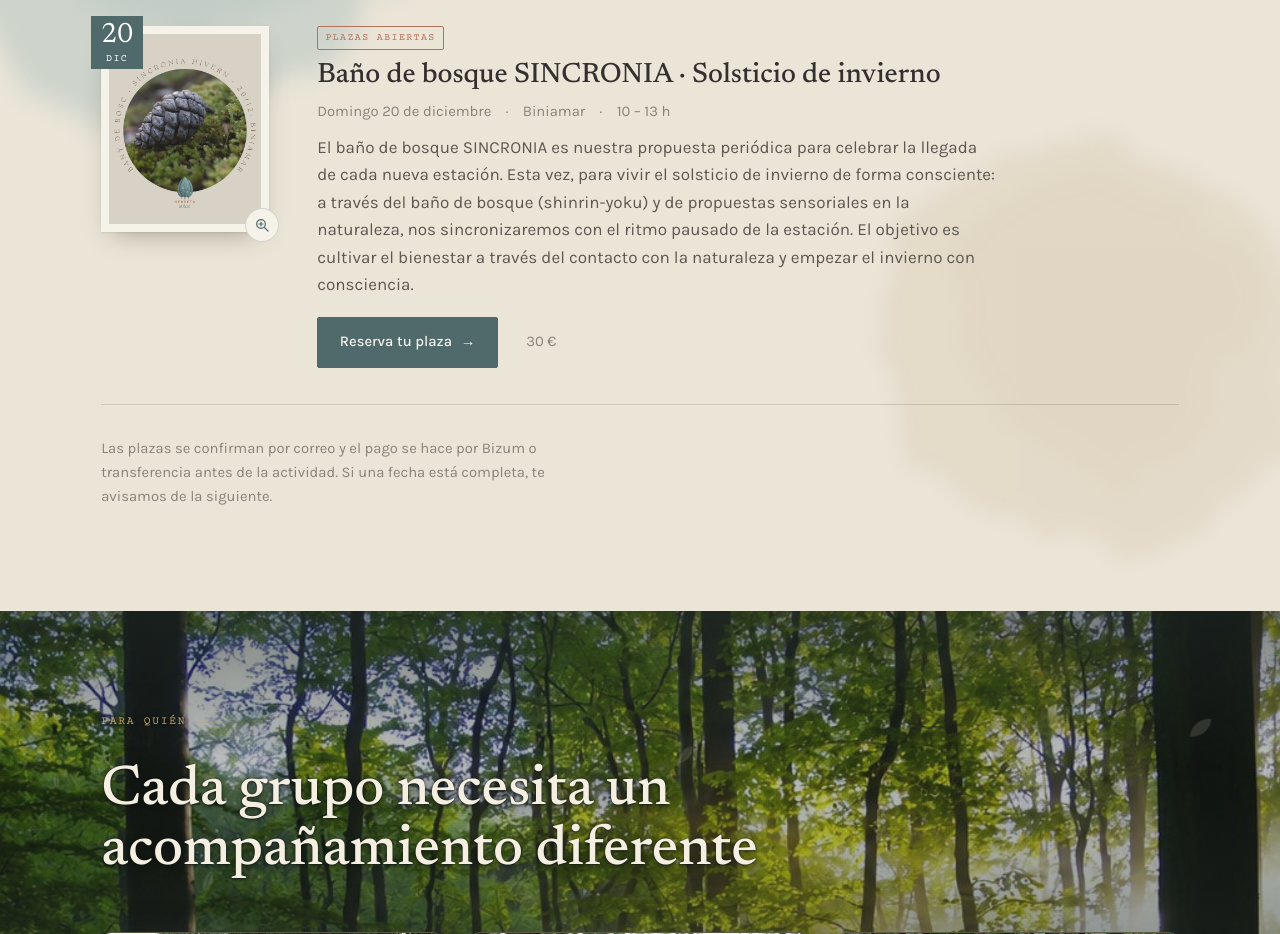
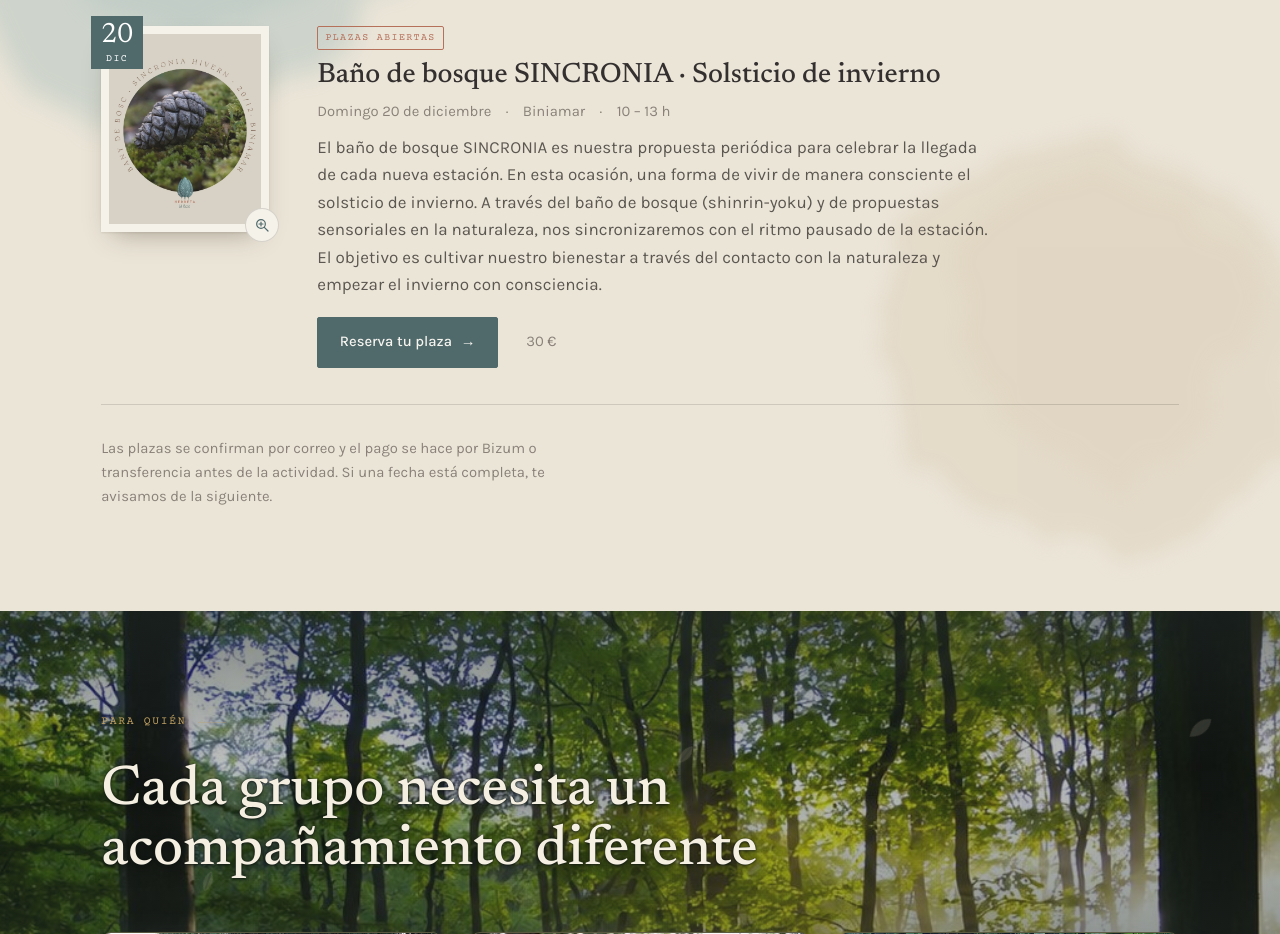
Before and after one commit to Dani87dev/herbeta-web, a plain HTML site: page es/index.html in a window 1280 px wide. Shown: the part 4400-5334 px from the top of the page. Drawn offline with nearby package versions, Linux system fonts and the light colour scheme.

Commit message:
SINCRONIA: frases de la Malen tal com les va escriure
Co-Authored-By: Claude Opus 5.5 <noreply@anthropic.com>

```diff
--- a/es/index.html
+++ b/es/index.html
@@ -1210,7 +1210,7 @@
   var agenda=[
     {data:'2026-12-20',t:'Baño de bosque SINCRONIA · Solsticio de invierno',
      meta:['Biniamar','10 – 13 h'],
-     desc:'El baño de bosque SINCRONIA es nuestra propuesta periódica para celebrar la llegada de cada nueva estación. Esta vez, para vivir el solsticio de invierno de forma consciente: a través del baño de bosque (shinrin-yoku) y de propuestas sensoriales en la naturaleza, nos sincronizaremos con el ritmo pausado de la estación. El objetivo es cultivar el bienestar a través del contacto con la naturaleza y empezar el invierno con consciencia.',
+     desc:'El baño de bosque SINCRONIA es nuestra propuesta periódica para celebrar la llegada de cada nueva estación. En esta ocasión, una forma de vivir de manera consciente el solsticio de invierno. A través del baño de bosque (shinrin-yoku) y de propuestas sensoriales en la naturaleza, nos sincronizaremos con el ritmo pausado de la estación. El objetivo es cultivar nuestro bienestar a través del contacto con la naturaleza y empezar el invierno con consciencia.',
      price:'30 €',state:'places',
      cartell:'../assets/img/cartell-sincronia-hivern-2026-12.jpg'}
   ];
```
Also changed, not shown: index.html (+1 -1 lines).
